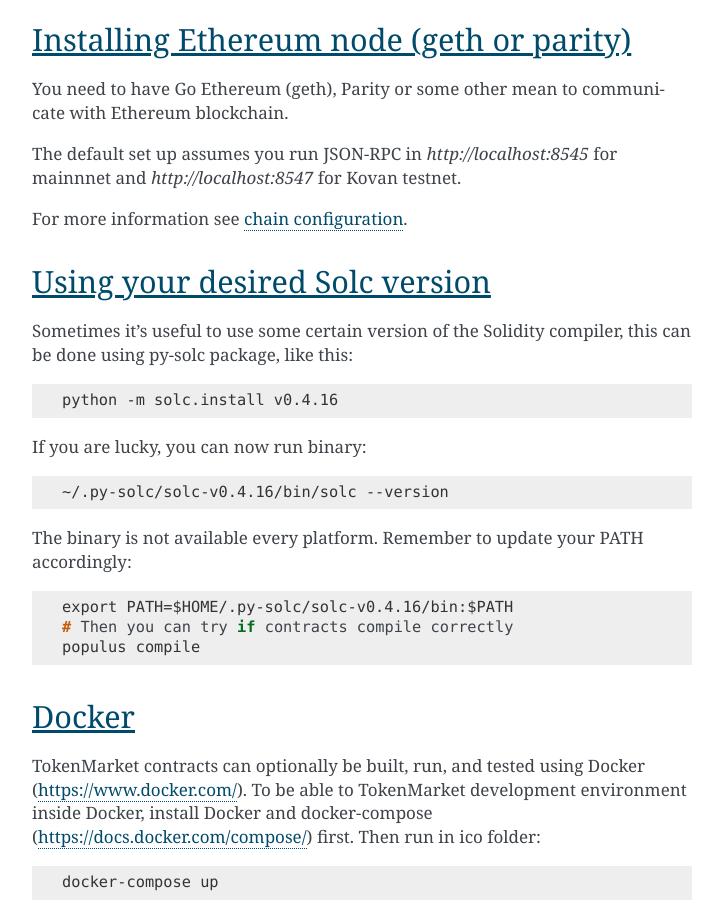
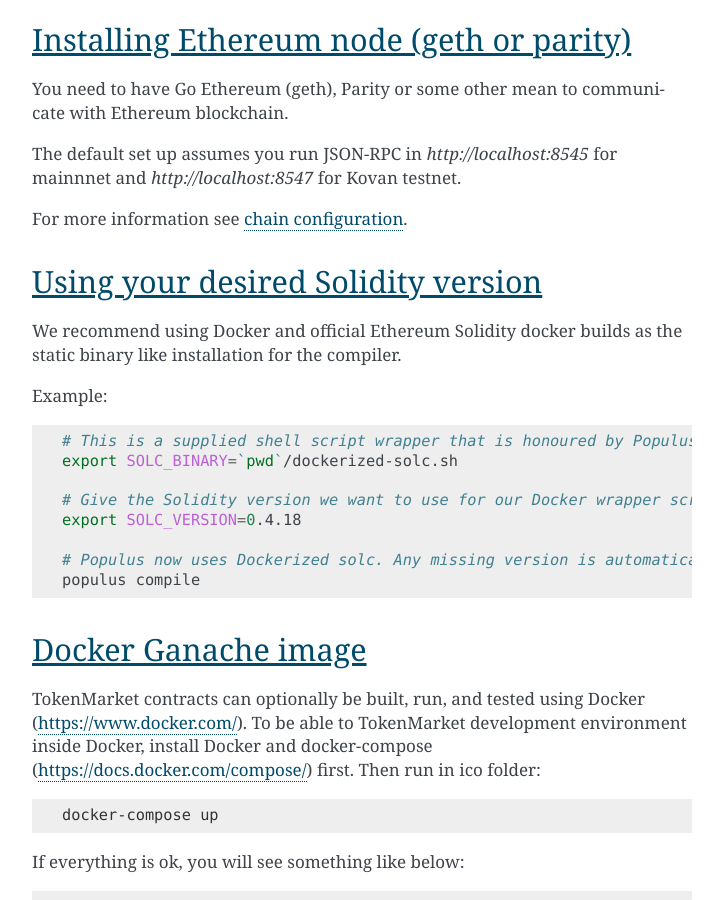
Before and after one commit to TokenMarketNet/smart-contracts, a Sphinx documentation site: the page built from docs/source/install.rst, in a window 1280 px wide and 900 px high, scrolled down 1760 px. Shown: the whole window, without its empty margins (388-1111 px from the left). Built offline with Sphinx 7.4.7, drawn with Linux system fonts in a browser that asks for light colours; some of the changed text lies outside the part shown.

Commit message:
Fix revert from a statement to a function. Start switching to Docker as the solc provider backend.

```diff
--- a/docs/source/install.rst
+++ b/docs/source/install.rst
@@ -93,32 +93,27 @@
 
 For more information see :ref:`chain configuration <chain-configuration>`.
 
-Using your desired Solc version
-^^^^^^^^^^^^^^^^^^^^^^^^^^^^^^^
-Sometimes it's useful to use some certain version of the Solidity compiler,
-this can be done using py-solc package, like this:
+Using your desired Solidity version
+^^^^^^^^^^^^^^^^^^^^^^^^^^^^^^^^^^^
 
-.. code-block:: console
+We recommend using Docker and official Ethereum Solidity docker builds as the static binary like installation for the compiler.
 
-    python -m solc.install v0.4.16
+Example:
 
-If you are lucky, you can now run binary:
+.. code-block:: shell
 
-.. code-block:: console
+    # This is a supplied shell script wrapper that is honoured by Populus and py-solc packages when they look for solc binary
+    export SOLC_BINARY=`pwd`/dockerized-solc.sh
 
-    ~/.py-solc/solc-v0.4.16/bin/solc --version
+    # Give the Solidity version we want to use for our Docker wrapper scripts
+    export SOLC_VERSION=0.4.18
 
-The binary is not available every platform.
-Remember to update your PATH accordingly:
-
-.. code-block:: console
-
-    export PATH=$HOME/.py-solc/solc-v0.4.16/bin:$PATH
-    # Then you can try if contracts compile correctly
+    # Populus now uses Dockerized solc. Any missing version is automatically downloaded and cached.
     populus compile
 
-Docker
-^^^^^^^^^^^^^^^^^^^^^^^^^^^^^^^
+Docker Ganache image
+^^^^^^^^^^^^^^^^^^^^
+
 TokenMarket contracts can optionally be built, run, and tested using Docker (https://www.docker.com/).
 To be able to TokenMarket development environment inside Docker, install Docker and docker-compose (https://docs.docker.com/compose/) first. Then run in ico folder:
 
```
Also changed, not shown: 3 other files.
